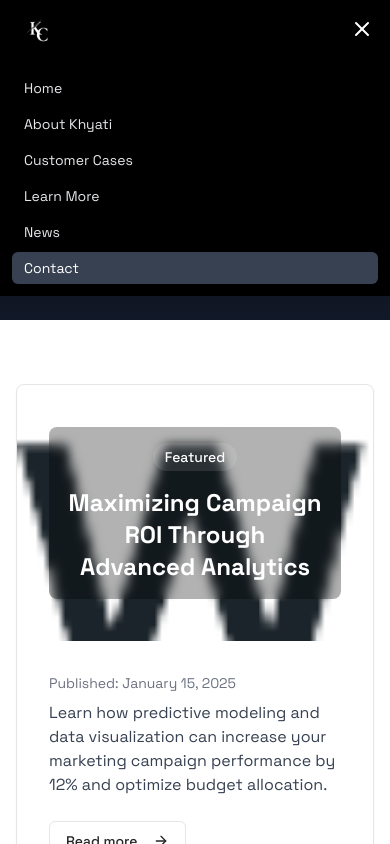
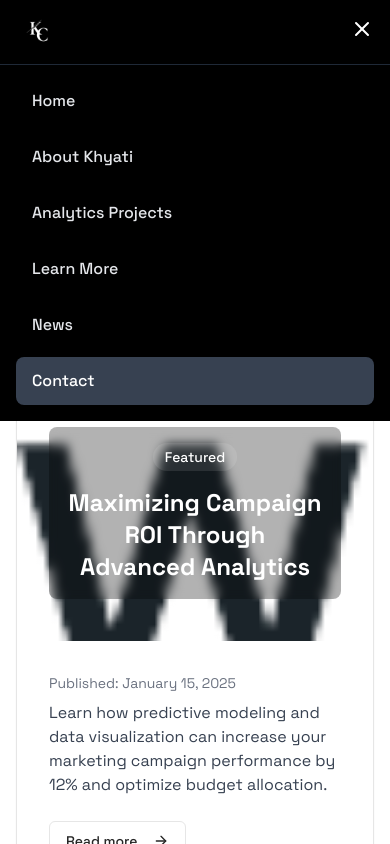
Before and after one commit to chauhankhyati55-dot/chauhansportfolio, a React (Vite) app: page /blog in a window 390 px wide. Both pictures are taken after a click on the button 362 px from the left and 28 px from the top of the page. Shown: the top 844 px of the page. Built offline with nearby package versions, Linux system fonts and the light colour scheme.

Commit message:
Fix mobile compatibility and old data
The website is not mobile-friendly and displays outdated customer cases on mobile devices. This commit addresses these issues.

```diff
--- a/index.html
+++ b/index.html
@@ -30,7 +30,7 @@
     })(window,document,'script','dataLayer','GTM-TZ8DHWCH');</script>
     <!-- End Google Tag Manager -->
     <meta charset="UTF-8" />
-    <meta name="viewport" content="width=device-width, initial-scale=1.0" />
+    <meta name="viewport" content="width=device-width, initial-scale=1.0, user-scalable=yes, maximum-scale=5.0, minimum-scale=1.0" />
     <link rel="icon" href="/favicon-kc.png?v=2" type="image/png" />
     <title>WRLDS</title>
     <meta name="description" content="WRLDS Technologies: Pioneering smart engineering solutions with textile sensors for sports, safety, and performance monitoring." />
@@ -58,6 +58,10 @@
     <link rel="canonical" href="https://wrlds.com" />
     <!-- Robots directive -->
     <meta name="robots" content="index, follow, max-snippet:-1, max-image-preview:large, max-video-preview:-1" />
+    <!-- Cache control for preventing old content -->
+    <meta http-equiv="Cache-Control" content="no-cache, no-store, must-revalidate" />
+    <meta http-equiv="Pragma" content="no-cache" />
+    <meta http-equiv="Expires" content="0" />
   </head>
 
   <body>
--- a/src/components/Navbar.tsx
+++ b/src/components/Navbar.tsx
@@ -164,40 +164,37 @@ const Navbar = () => {
         </div>
       </div>
 
-      {/* Mobile Navigation Menu - Reduced height and simplified */}
-      <div className={cn("md:hidden transition-all duration-300 overflow-hidden w-full", isMenuOpen ? "max-h-80 opacity-100" : "max-h-0 opacity-0")}>
-        <div className={cn("px-3 pt-2 pb-3 space-y-1 shadow-sm overflow-y-auto max-h-80", isScrolled ? "bg-white" : "bg-black")}>
-          <Link to="/" className={cn("block px-3 py-1.5 rounded-md text-sm", isScrolled ? "text-gray-700 hover:bg-gray-50" : "text-gray-200 hover:bg-gray-900")} onClick={() => {
+      {/* Mobile Navigation Menu - Improved mobile compatibility */}
+      <div className={cn("md:hidden transition-all duration-300 overflow-hidden w-full", isMenuOpen ? "max-h-96 opacity-100" : "max-h-0 opacity-0")}>
+        <div className={cn("px-4 pt-3 pb-4 space-y-2 shadow-lg overflow-y-auto max-h-96", isScrolled ? "bg-white border-t border-gray-100" : "bg-black border-t border-gray-800")}>
+          <Link to="/" className={cn("block px-4 py-3 rounded-lg text-base font-medium touch-target", isScrolled ? "text-gray-700 hover:bg-gray-50 active:bg-gray-100" : "text-gray-200 hover:bg-gray-900 active:bg-gray-800")} onClick={() => {
             setIsMenuOpen(false);
             window.scrollTo(0, 0);
           }}>
             Home
           </Link>
 
-          <Link to="/about" className={cn("block px-3 py-1.5 rounded-md text-sm", isScrolled ? "text-gray-700 hover:bg-gray-50" : "text-gray-200 hover:bg-gray-900")} onClick={() => {
+          <Link to="/about" className={cn("block px-4 py-3 rounded-lg text-base font-medium touch-target", isScrolled ? "text-gray-700 hover:bg-gray-50 active:bg-gray-100" : "text-gray-200 hover:bg-gray-900 active:bg-gray-800")} onClick={() => {
             setIsMenuOpen(false);
             window.scrollTo(0, 0);
           }}>
             About Khyati
           </Link>
 
-          {/* Simplified Customer Cases - no dropdown */}
-          <Link to="/projects/firecat" className={cn("block px-3 py-1.5 rounded-md text-sm", isScrolled ? "text-gray-700 hover:bg-gray-50" : "text-gray-200 hover:bg-gray-900")} onClick={() => {
-            setIsMenuOpen(false);
-            window.scrollTo(0, 0);
-          }}>
-            Customer Cases
-          </Link>
+          {/* Simplified Analytics Projects - scroll to section */}
+          <button onClick={() => scrollToSection('projects')} className={cn("block w-full text-left px-4 py-3 rounded-lg text-base font-medium touch-target", isScrolled ? "text-gray-700 hover:bg-gray-50 active:bg-gray-100" : "text-gray-200 hover:bg-gray-900 active:bg-gray-800")}>
+            Analytics Projects
+          </button>
 
           {/* Simplified Learn More - no dropdown */}
-          <Link to="/tech-details" className={cn("block px-3 py-1.5 rounded-md text-sm", isScrolled ? "text-gray-700 hover:bg-gray-50" : "text-gray-200 hover:bg-gray-900")} onClick={() => {
+          <Link to="/tech-details" className={cn("block px-4 py-3 rounded-lg text-base font-medium touch-target", isScrolled ? "text-gray-700 hover:bg-gray-50 active:bg-gray-100" : "text-gray-200 hover:bg-gray-900 active:bg-gray-800")} onClick={() => {
             setIsMenuOpen(false);
             window.scrollTo(0, 0);
           }}>
             Learn More
           </Link>
 
-          <Link to="/blog" className={cn("block px-3 py-1.5 rounded-md text-sm", isScrolled ? "text-gray-700 hover:bg-gray-50" : "text-gray-200 hover:bg-gray-900")} onClick={() => {
+          <Link to="/blog" className={cn("block px-4 py-3 rounded-lg text-base font-medium touch-target", isScrolled ? "text-gray-700 hover:bg-gray-50 active:bg-gray-100" : "text-gray-200 hover:bg-gray-900 active:bg-gray-800")} onClick={() => {
             setIsMenuOpen(false);
             window.scrollTo(0, 0);
           }}>
@@ -205,7 +202,7 @@ const Navbar = () => {
           </Link>
 
 
-          <button onClick={() => scrollToSection('contact')} className={cn("block w-full text-left px-3 py-1.5 rounded-md text-sm", isScrolled ? "text-gray-700 bg-gray-200 hover:bg-gray-300" : "text-white bg-gray-700 hover:bg-gray-600")}>
+          <button onClick={() => scrollToSection('contact')} className={cn("block w-full text-left px-4 py-3 rounded-lg text-base font-medium touch-target bg-gray-100", isScrolled ? "text-gray-700 bg-gray-200 hover:bg-gray-300 active:bg-gray-400" : "text-white bg-gray-700 hover:bg-gray-600 active:bg-gray-500")}>
             Contact
           </button>
         </div>
--- a/src/index.css
+++ b/src/index.css
@@ -278,3 +278,9 @@
 .animate-pulse-slow {
   animation: pulse-slow 4s ease-in-out infinite;
 }
+
+/* Mobile touch targets */
+.touch-target {
+  min-height: 44px;
+  min-width: 44px;
+}
```
